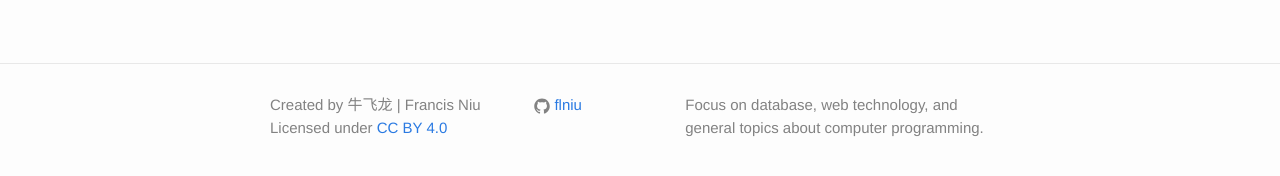
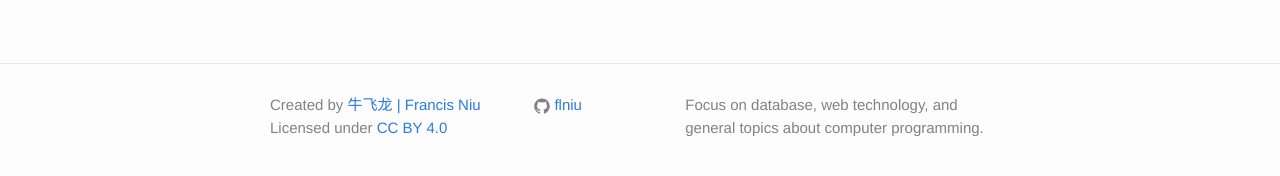
Before and after one commit to flniu/flniu.github.io, a Jekyll site: the page built from index.html, in a window 1280 px wide. Shown: the part 284-460 px from the top of the page. Built offline with Jekyll 4.4.1, drawn with Linux system fonts in a browser that asks for light colours; nearby versions of some CDN libraries; part of the change alters nothing that is shown.

```diff
--- a/_config.yml
+++ b/_config.yml
@@ -10,7 +10,7 @@ title: 飞龙 Francis
 description: > # this means to ignore newlines until "baseurl:"
   Focus on database, web technology, and general topics about computer programming.
 baseurl: "" # the subpath of your site, e.g. /blog
-url: "https://flniu.github.io/" # the base hostname & protocol for your site
+url: "https://flniu.github.io" # the base hostname & protocol for your site
 repository: "flniu/flniu.github.io"
 
 # Build settings
@@ -23,7 +23,7 @@ my:
   location: 西安 | Xi'an
   job:
   school: 华东师范大学 计算机 本科 | ECNU CS Bachelor
-  website: https://flniu.github.io/
+  website: https://flniu.github.io
   githubid: flniu
   linkedinid:
   twitterid:
--- a/_includes/footer.html
+++ b/_includes/footer.html
@@ -5,7 +5,7 @@
     <div class="footer-col-wrapper">
       <div class="footer-col footer-col-1">
         <ul class="contact-list">
-          <li>Created by {{ site.my.name }}</li>
+          <li>Created by <a href="{{ site.baseurl }}/about/">{{ site.my.name }}</a></li>
           <li>Licensed under <a rel="license" href="http://creativecommons.org/licenses/by/4.0/">CC BY 4.0</a></li>
         </ul>
       </div>
--- a/_includes/head.html
+++ b/_includes/head.html
@@ -3,7 +3,7 @@
   <meta http-equiv="X-UA-Compatible" content="IE=edge">
   <meta name="viewport" content="width=device-width, initial-scale=1">
 
-  <title>{% if page.title %}{{ page.title | escape }}{% else %}{{ site.title | escape }}{% endif %}</title>
+  <title>{% if page.title %}{{ page.title | escape }} - {% endif %}{{ site.title | escape }}</title>
   <meta name="description" content="{% if page.excerpt %}{{ page.excerpt | strip_html | strip_newlines | truncate: 160 }}{% else %}{{ site.description }}{% endif %}">
 
   <link rel="stylesheet" href="{{ "/css/main.css" | prepend: site.baseurl }}">
```
